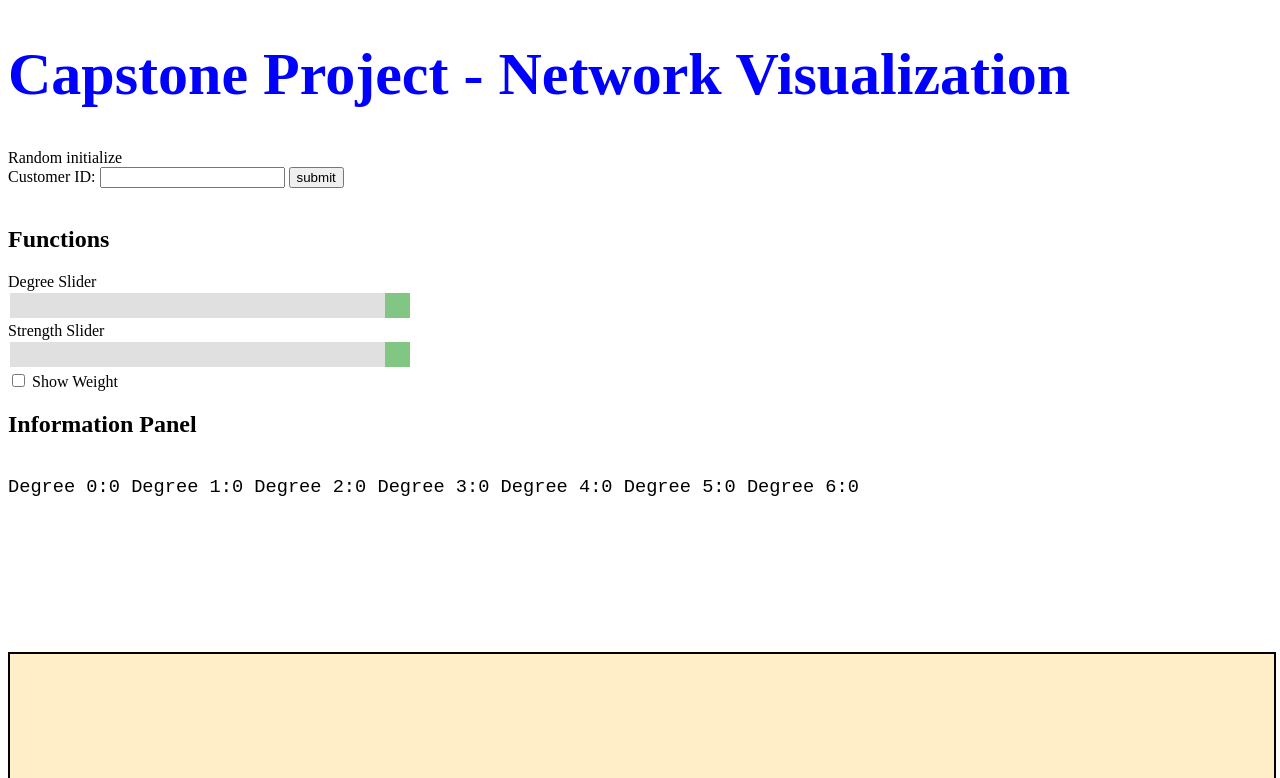
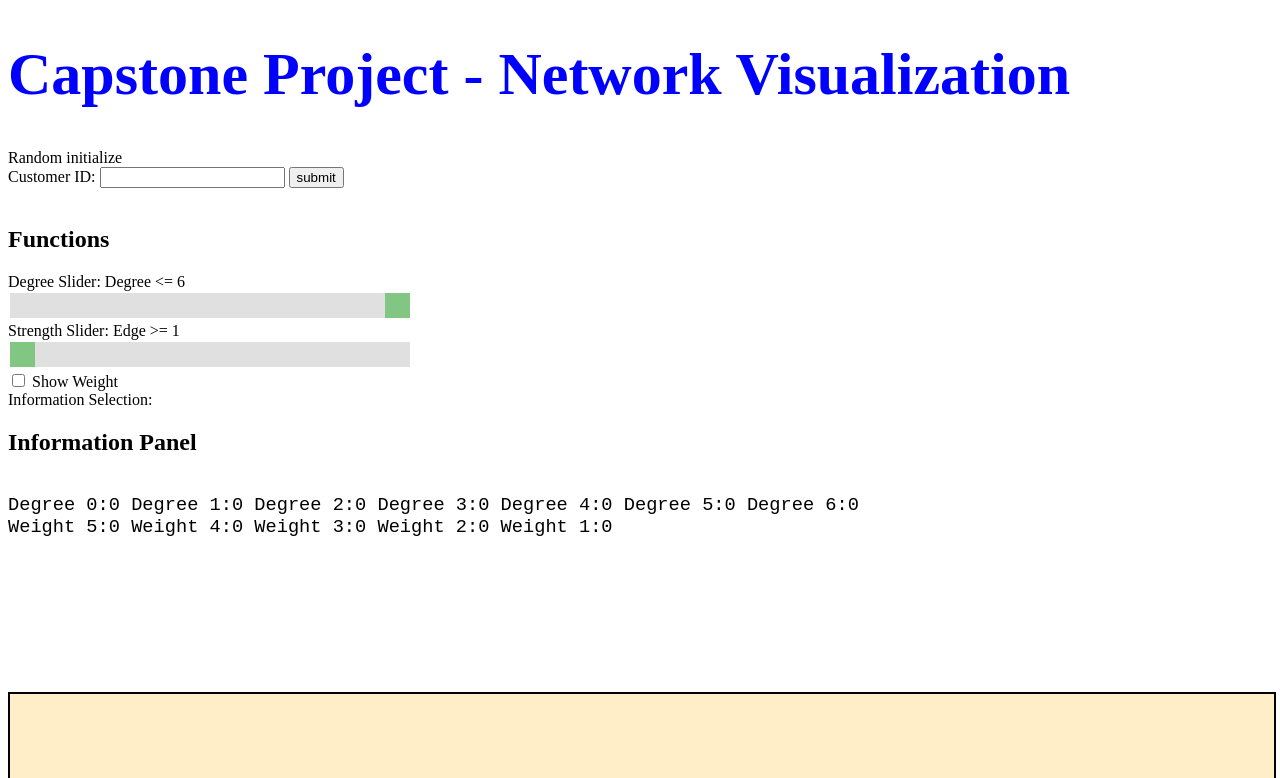
Before and after one commit to raylyh/rmbi-capstone-mirror, a Flask app: page / in a window 1280 px wide. Shown: the top 778 px of the page. Run offline with Flask 2, Linux system fonts and the light colour scheme; data that the repository does not hold is empty; parts of the project's set-up code (start-up, migrations or seed data) failed here and were passed over.

Commit message:
improve webpage UI

```diff
--- a/config.yml
+++ b/config.yml
@@ -2,4 +2,4 @@ USER : "root"
 PASSWORD : "testing"
 PORT : 3306
 HOST : "127.0.0.1"
-DB : "Mysql"
+DB : "capstone"
--- a/static/d3js_projects/simple_network.js
+++ b/static/d3js_projects/simple_network.js
@@ -21,8 +21,7 @@ var svg = d3.select("body").append("svg")
 
 
 var max_degree = document.getElementById("degreeslider").value;
-
-var max_strength = document.getElementById("strenghslider").value;
+var min_strength = document.getElementById("strengthslider").value;
 
 // *****
 // MAIN FUNCTION
@@ -38,7 +37,7 @@ function draw(data) {
   var valid_id  = [];
 
   for(var row = 0; row < data.links.length; row++) {
-    if (data.links[row].weight <= max_strength && data.links[row].group <= max_degree){
+    if (data.links[row].weight >= min_strength && data.links[row].group <= max_degree){
       link_data.push({
         // TODO Don't make it so hardcode
         source: data.links[row].source,
@@ -126,10 +125,11 @@ function draw(data) {
   d3.select("#showWeight").on("change", showWeight); // show weight if checked (call this func when checkbox changes)
   showInfo(); //intialize first
   d3.select("#degreeslider").on("change", showDegree); // testing degree slider to change the degree displayed
-  d3.select("#strenghslider").on("change", showStrength);  // testing degree slider to change the degree displayed
+  d3.select("#strengthslider").on("change", showStrength);  // testing degree slider to change the degree displayed
   d3.selectAll("g.nodes g").on("mouseover", mouseover); //testing mouseover function select all g in g.nodes
   d3.selectAll("g.nodes g").on("mousedown", clicked); //testing clicking function select all g in g.nodes
   d3.selectAll("g.nodes g").on("dblclick", dblclicked); //testing double click
+  d3.selectAll(".checkboxes label input").on("change", checkboxInfo);
 
   function showWeight() {
     if (d3.select(this).property("checked")) {
@@ -150,6 +150,12 @@ function draw(data) {
       display += "Degree " + i + ":" + node.filter(function(d) { return d.group == i;}).size() + "\t"
     }
     d3.select("#degreeInfo").text(display);
+
+    var display = "";
+    for (var i = 0; i <= 5 - min_strength; i++) {
+      display += "Weight " + (5-i) + ":" + link.filter(function(d) { return d.weight == (5-i);}).size() + "\t"
+    }
+    d3.select("#weightInfo").text(display);
   }
 
   function showDegree(){
@@ -158,7 +164,7 @@ function draw(data) {
   }
 
   function showStrength(){
-    max_strength = document.getElementById("strenghslider").value;
+    min_strength = document.getElementById("strengthslider").value;
     draw(data);
   }
 }
@@ -178,6 +184,25 @@ function clicked(d) {
   var display = "";
   //slice away unwanted keys: index, x, y, vy, vx, fx, fy
   var str = d3.zip(d3.keys(d).slice(0, -5), d3.values(d).slice(0, -5));
+  // create checkboxes
+  console.log(str)
+  var checkboxes = d3.select("#checkboxes").selectAll("input")
+  .data(str)
+  .enter()
+  .append('label')
+    .attr('for',function(d,i){ return d[0]; })
+    .text(function(d) { return d[0]; });
+
+  checkboxes.append("input")
+    .attr("checked", true)
+    .attr("type", "checkbox")
+    .attr("id", function(d,i) { return d[0]; })
+    .attr("onClick", "change(this)");
+
+  checkboxes.append("text")
+    .text('\t');
+
+  // Show info
   for (var i = 0; i < str.length; i++) {
     display += str[i][0] + ":" + str[i][1] + "\t";
   }
@@ -193,6 +218,10 @@ function clicked(d) {
   }
 }
 
+function checkboxInfo() {
+  console.log(this)
+}
+
 function dblclicked(d) {
   //double-clicked circle to be green and then update the submit form
   d3.select(this).select("circle").attr("fill", "green");
--- a/templates/index.html
+++ b/templates/index.html
@@ -27,19 +27,24 @@
 		<div class="menu">
 			<div class="slidecontainer">
 				<h2>Functions</h2>
-				Degree Slider
-				<br/><input type="range" min="1" max="6" value="6" step="1" class="slider" id=degreeslider>
+				Degree Slider: Degree <=
+				<output id=degreesliderOutput>6</output>
+				<br/><input type="range" min="1" max="6" value="6" step="1" class="slider" id=degreeslider oninput="degreesliderOutput.value = degreeslider.value">
 			</div>
 			<div class = "strengthchanger">
-				Strength Slider
-				<br/><input type="range" min="1" max="5" value="5" step="1" class="slider" id=strenghslider>
+				Strength Slider: Edge >=
+				<output id=strengthsliderOutput>1</output>
+				<br/><input type="range" min="1" max="5" value="1" step="1" class="slider" id=strengthslider oninput="strengthsliderOutput.value = strengthslider.value">
+
 			</div>
-
 			<input type="checkbox" id="showWeight"> Show Weight
+			<div class="checkboxes" id="checkboxes">
+				Information Selection:
 		</div>
 		<div class="info">
 			<h2>Information Panel</h2>
 			<br/><text id=degreeInfo></text>
+			<br/><text id=weightInfo></text>
 			<br/><text id=customerInfo></text>
 		</div>
 		<svg id="viz">
```
